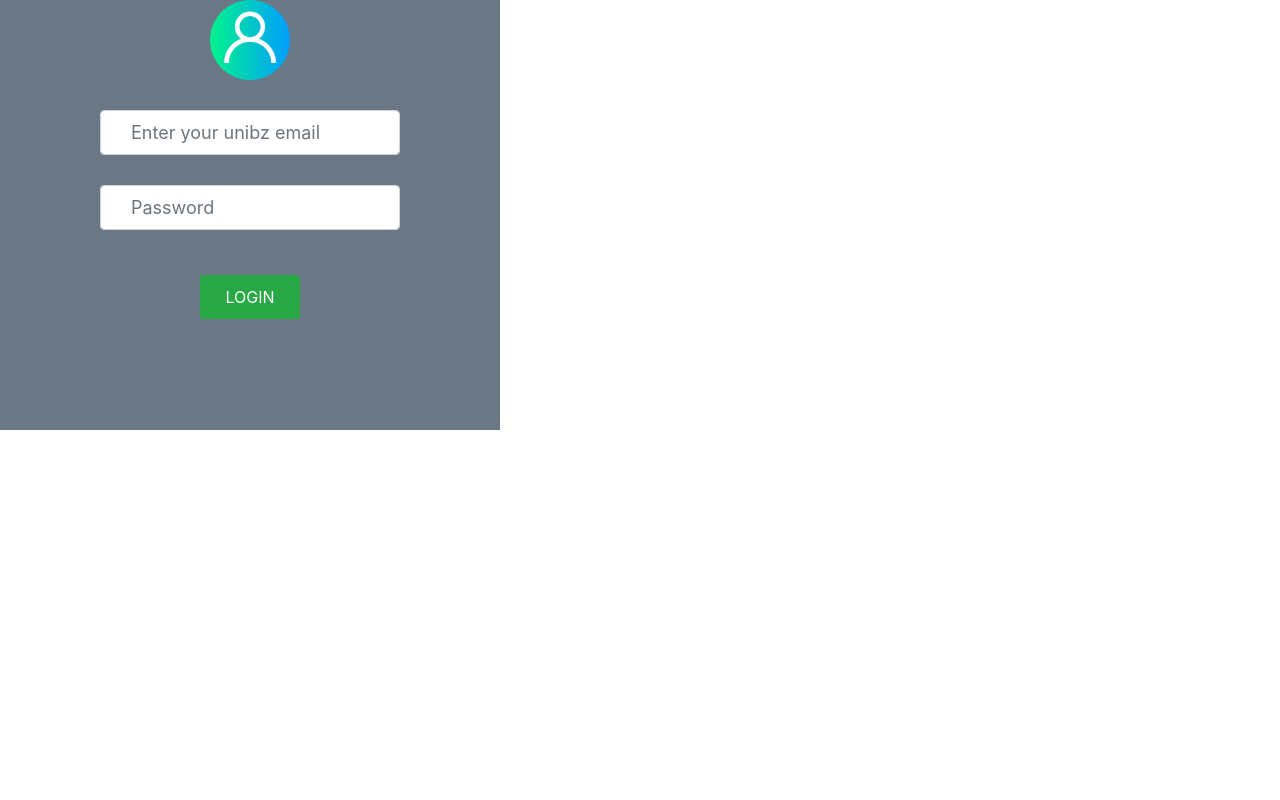
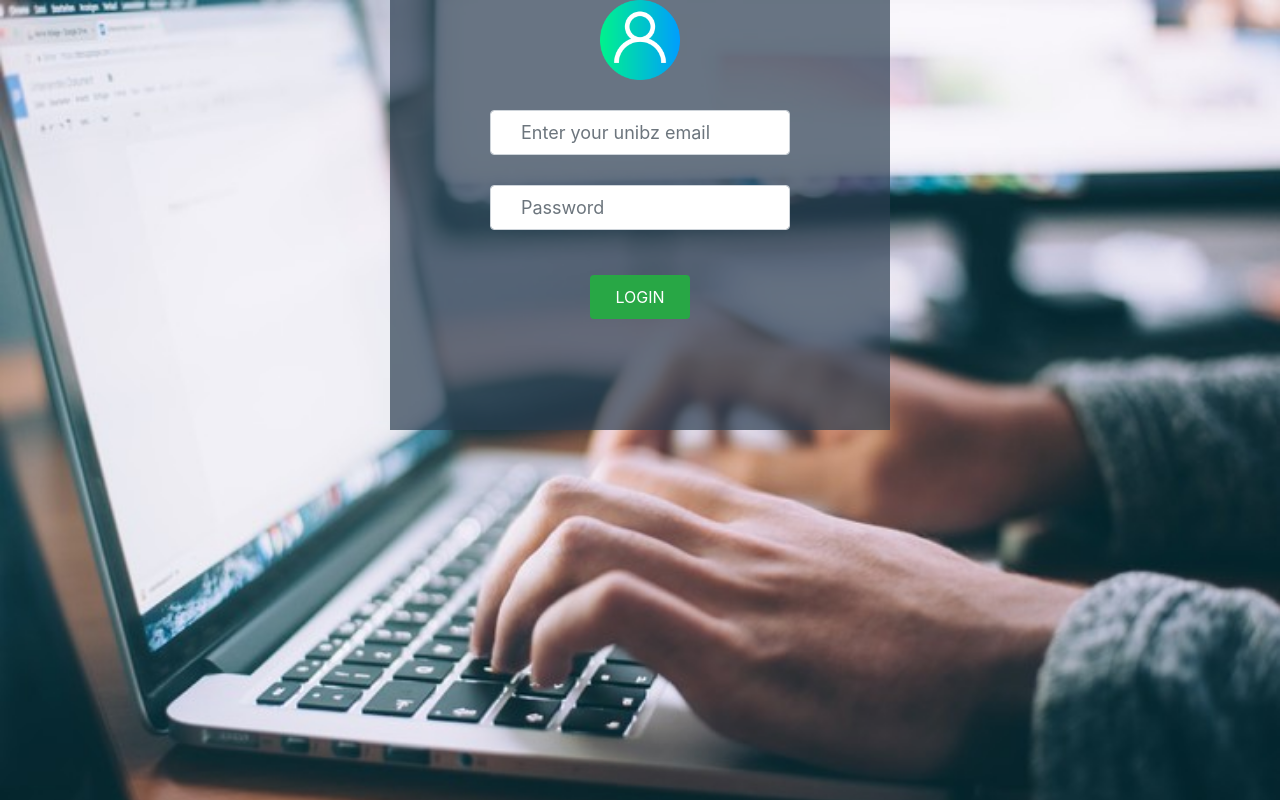
Before and after one commit to a-crea/wie-bi04, a plain HTML site: page public/index.html in a window 1280 px wide. Drawn offline with nearby package versions, Linux system fonts and the light colour scheme; some packages are replaced by stand-ins of ours; no server answers.

Commit message:
css modification

```diff
--- a/public/index.html
+++ b/public/index.html
@@ -12,7 +12,7 @@
   <link rel="stylesheet" a href="style/style.css">
 </head>
 
-<body>
+<body id="index">
   <div class="container">
     <img id="login" src="img/login-icon.png">
       <div class="form-input">
```
